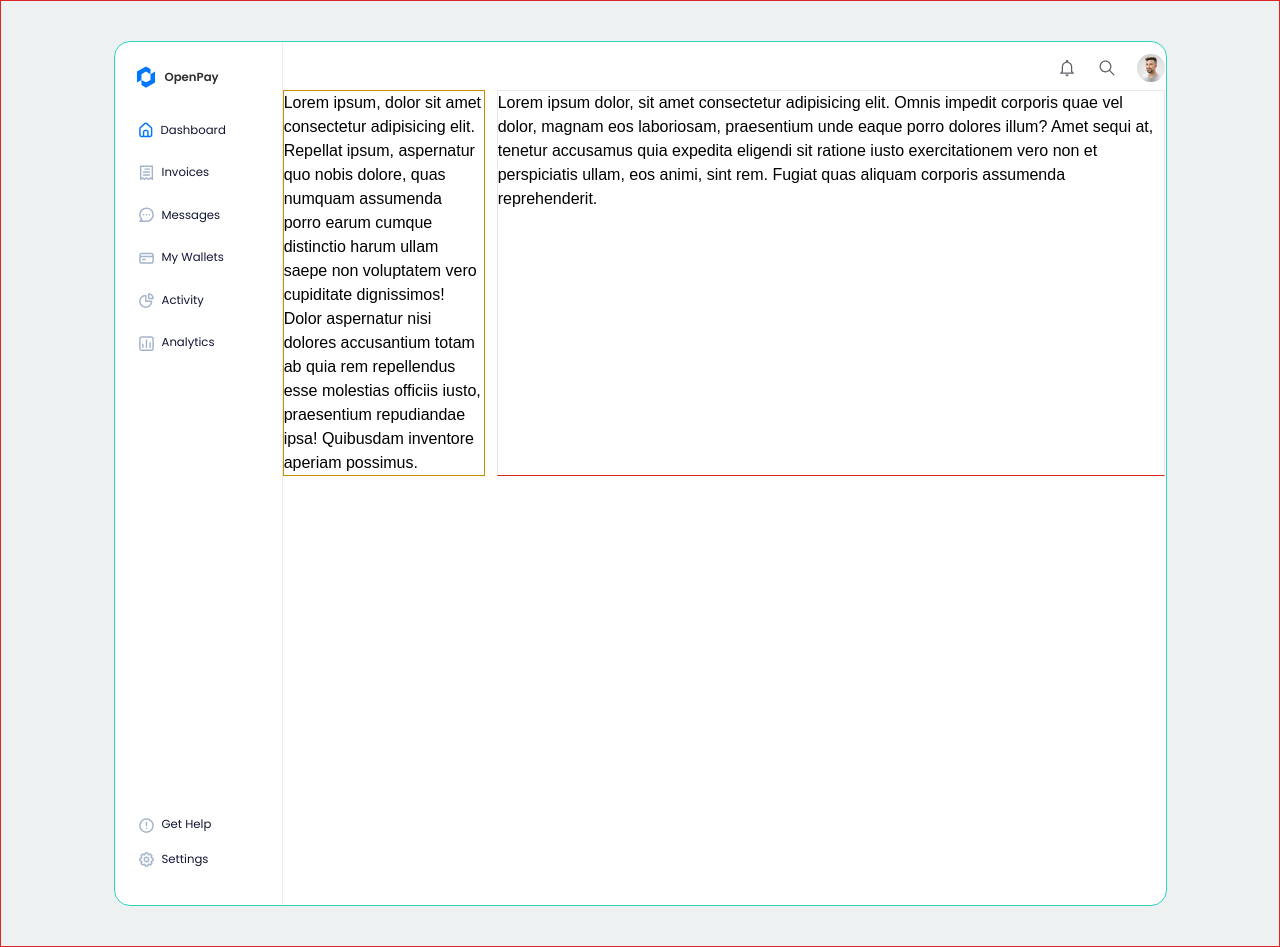
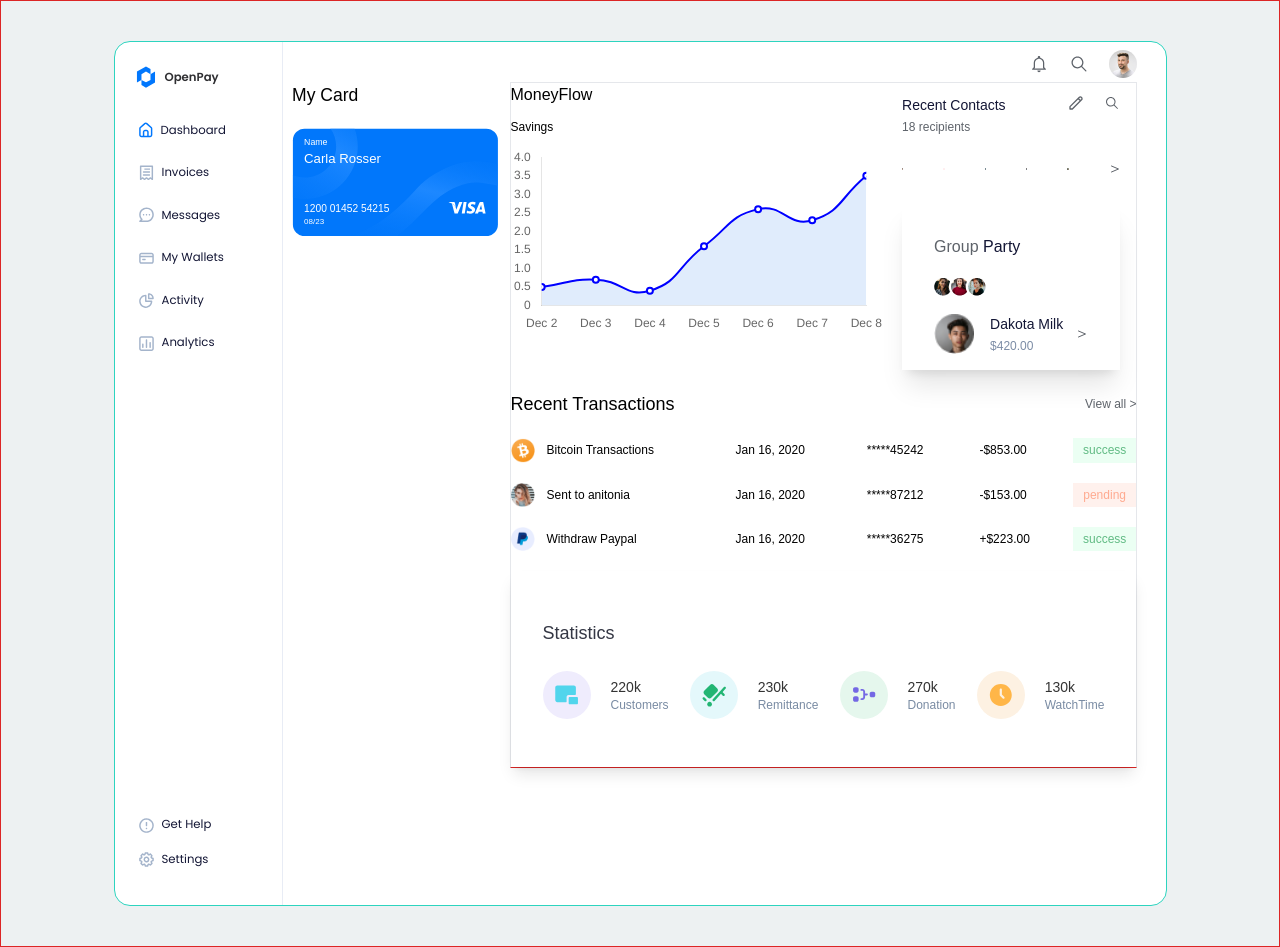
Before and after one commit to davidadediji/Bank-Dashboard, a React (Vite) app: page / in a window 1280 px wide. Built offline with nearby package versions, Linux system fonts and the light colour scheme.

Commit message:
chore:revamp

```diff
--- a/src/components/Card.tsx
+++ b/src/components/Card.tsx
@@ -1,12 +1,27 @@
 import React from 'react'
 import VisaLogo from '../assets/icons/visalogo.svg'
-import VisaCard from '../assets/images/visacard.png'
 
-export default function Card() {
+type CardProps ={
+	name:string
+	cardNo:string
+	expiryDate:string
+}
+export default function Card({name, cardNo, expiryDate}:CardProps) {
   return (
-		<section className=''>
-			<img src={VisaCard} className="w-full" alt="" />
-
+		<section className='flex flex-col justify-between bg-cover bg-openpay-image w-[205.48px] h-[108.13px] pl-3 text-[#fff] py-2'>
+			<div>
+				<p className='text-[8.77px]'>Name</p>
+				<p className='text-[13.16px]'>{name}</p>
+			</div>
+			<div className='flex justify-between pr-3'>
+				<div>
+					<p className='text-[10.24px]'>{cardNo}</p>
+					<p className='text-[8.04px]'>{expiryDate}</p>
+				</div>
+				<div>
+					<img src={VisaLogo} alt="" />
+				</div>
+			</div>
 		</section>
 	);
 }
--- a/src/components/Navbar.tsx
+++ b/src/components/Navbar.tsx
@@ -4,7 +4,7 @@ import Avatar from '../assets/images/avatar4.jpg';
 
 export default function Navbar() {
 	return (
-		<section className='w-full flex items-center pt-3 pb-2 justify-end'>
+		<section className='w-full flex items-center pt-2 pb-1 justify-end pr-7'>
 			<ul className='flex items-center gap-5'>
 				<li>
 					<IoMdNotificationsOutline className='text-xl text-openpay-primary-gray' />
--- a/src/layout/dashboard-transactions.tsx
+++ b/src/layout/dashboard-transactions.tsx
@@ -3,11 +3,11 @@ import SendMoney from '../components/SendMoney'
 import QuickTransfer from '../components/QuickTransfer';
 export default function Transactions() {
   return (
-    <section className=" col-span-4">
-      <h1>My Card</h1>
-      {/* <Card/> */}
-      {/* <SendMoney/> */}
-      {/* <QuickTransfer/> */}
-    </section>
-  )
+		<section>
+      <h1 className='text-[17.55px] text-[#000] mb-5'>My Card</h1>
+			<Card name='Carla Rosser' expiryDate='08/23' cardNo='1200 01452 54215' />
+			{/* <SendMoney/> */}
+			{/* <QuickTransfer/> */}
+		</section>
+	);
 }
--- a/src/pages/dashboard-page.tsx
+++ b/src/pages/dashboard-page.tsx
@@ -7,9 +7,13 @@ export default function Dashboard() {
   return (
 		<div className='font-gilroy-semibold w-full'>
 			<Navbar />
-			<div style={{display:'flex', width:'100%', gap:12}}>
-				<p className='border border-yellow-600' style={{flex:0.6 }}>Lorem ipsum, dolor sit amet consectetur adipisicing elit. Repellat ipsum, aspernatur quo nobis dolore, quas numquam assumenda porro earum cumque distinctio harum ullam saepe non voluptatem vero cupiditate dignissimos! Dolor aspernatur nisi dolores accusantium totam ab quia rem repellendus esse molestias officiis iusto, praesentium repudiandae ipsa! Quibusdam inventore aperiam possimus.</p>
-				<p className='border border-b-red-600' style={{flex:2}}>Lorem ipsum dolor, sit amet consectetur adipisicing elit. Omnis impedit corporis quae vel dolor, magnam eos laboriosam, praesentium unde eaque porro dolores illum? Amet sequi at, tenetur accusamus quia expedita eligendi sit ratione iusto exercitationem vero non et perspiciatis ullam, eos animi, sint rem. Fugiat quas aliquam corporis assumenda reprehenderit.</p>
+			<div style={{display:'flex', width:'100%', gap:12, paddingRight:'28px', paddingLeft:'9.41px'}}>
+				<div style={{flex:0.6 }}>
+					<Transactions/>
+				</div>
+				<div className='border border-b-red-600 font-gilroy-semibold' style={{flex:2}}>
+					<Analytics/>
+				</div>
 			</div>
 		</div>
 	);
```
